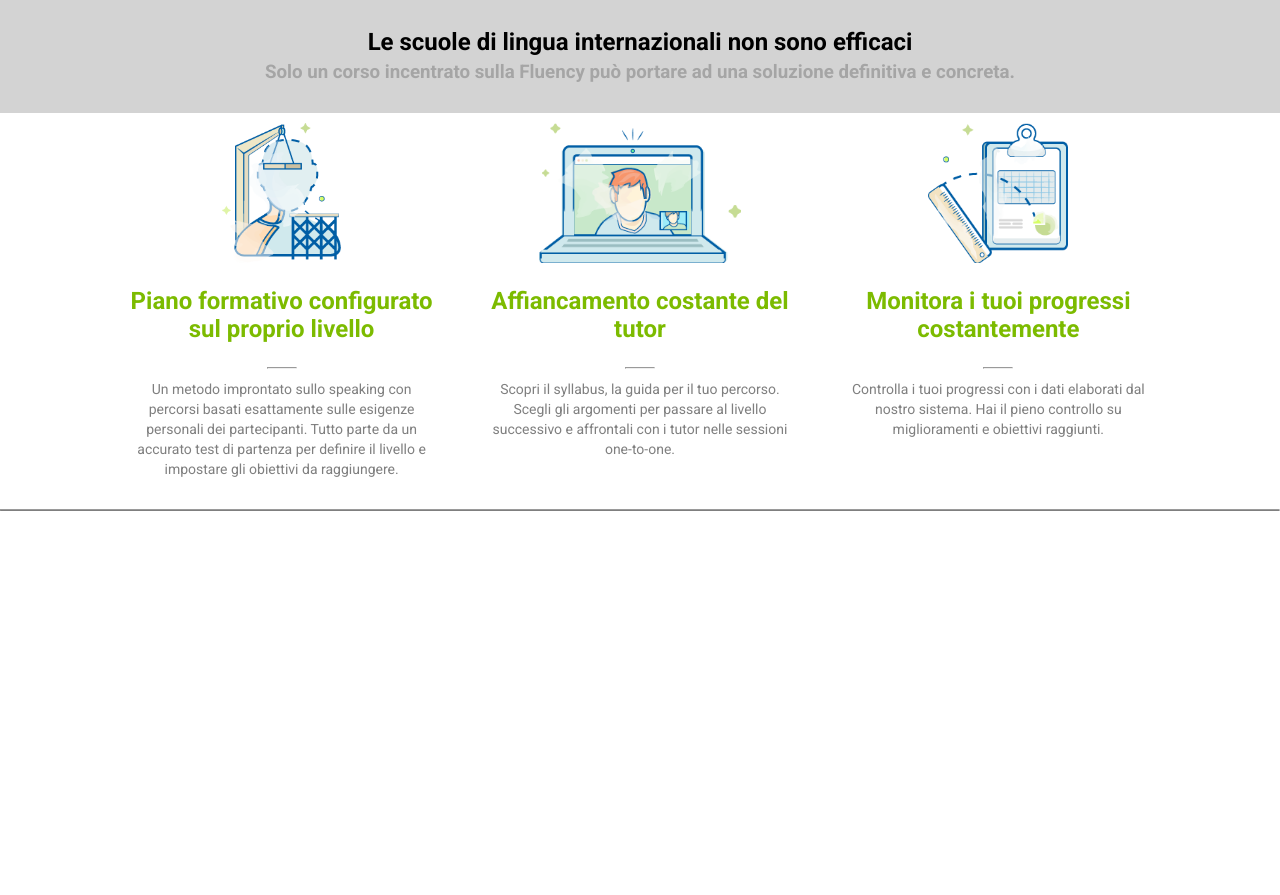
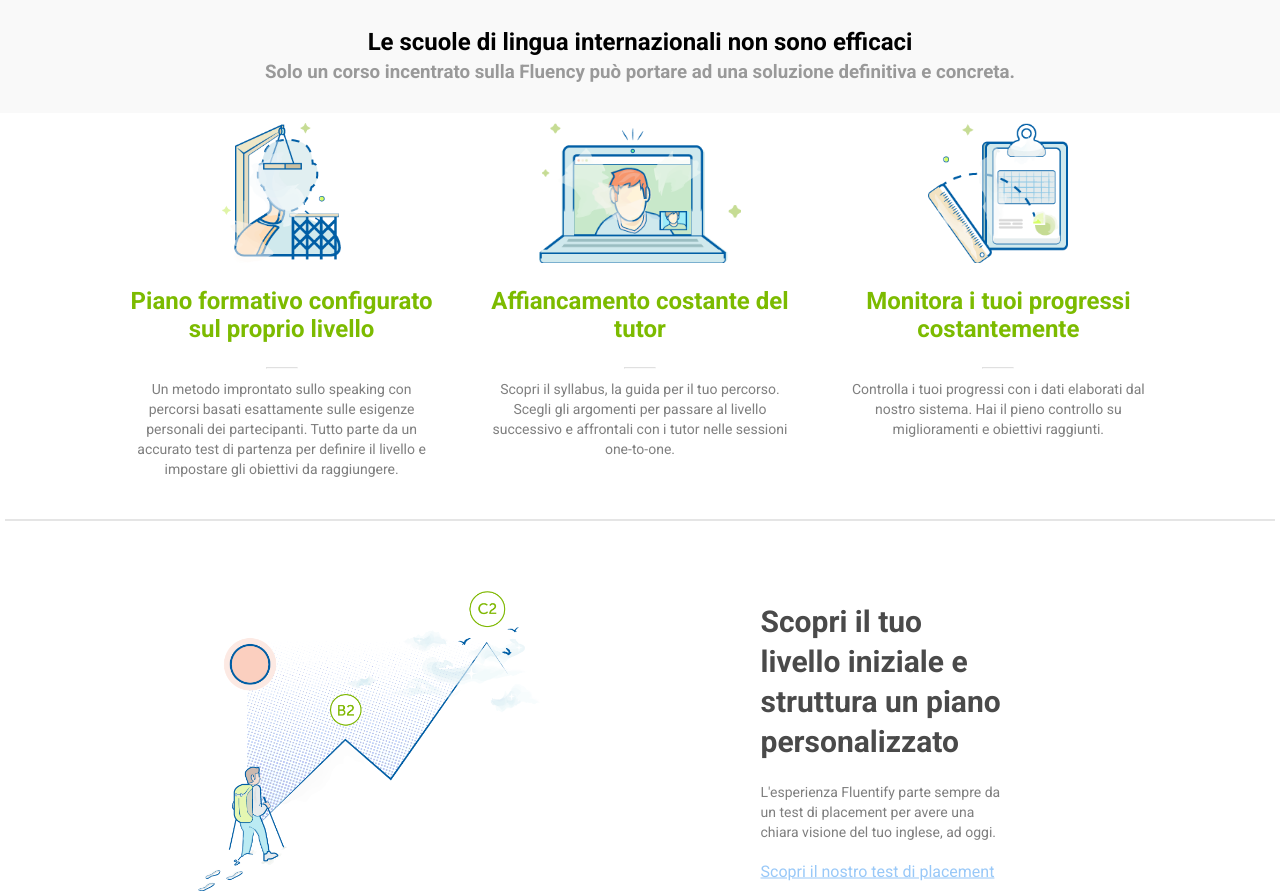
Before and after one commit to danielelanzi/html-css-fluentify, a plain HTML site: page index.html in a window 1280 px wide. Shown: the part 552-1447 px from the top of the page. Before the commit the page ends 1063 px from the top, so only its background shows below. Drawn offline with Linux system fonts and the light colour scheme.

Commit message:
migliorie main

```diff
--- a/css/style.css
+++ b/css/style.css
@@ -9,6 +9,11 @@
 
 body{
   font-family: 'Roboto', sans-serif;
+}
+
+/* float left */
+.float-left{
+  float: left;
 }
 
 /* clearfix main */
@@ -89,11 +94,16 @@ header{
   float: right;
 }
 
+.menu-right a:first-child{
+  color: rgba(255,255,255,.5);
+}
+
 .menu-right a:nth-child(2){
-  border: 1px solid white;
+  border: 1px solid #4e8cb6;
   border-radius: 4px;
   /* utilizzo di un padding interno */
   padding: 10px 35px;
+  opacity: 0.9;
 }
 /* utilizzo di un padding con span (oppure regola precedente)
 span{
@@ -134,18 +144,18 @@ a.button-banner{
 .text-topbanner{
   text-align: center;
   padding: 30px;
-  background-color: #D3D3D3;
+  background-color: #f9f9f9;
 }
 
 .text-topbanner h3{
-  color: #a5a5a5;
+  color: #999;
   margin-top: 5px;
 }
 
-/* contenuto superiore del main */
-.content-main{
+/* contenuto del main (content1) */
+.content1-main{
   width: 80%;
-  margin: 10px auto 30px;
+  margin: 10px auto 30px auto;
 }
 
 .part{
@@ -165,9 +175,10 @@ a.button-banner{
 }
 
 .part hr{
-  width: 30px;
+  width: 32px;
   margin: 10px auto;
-  color: lightgrey;
+  color: #373a3c;
+  opacity: 0.3;
 }
 
 .part.center{
@@ -176,10 +187,54 @@ a.button-banner{
 
 /* linea divisoria */
 .divisor{
-  border-bottom: 1px solid #7F7F7F;
+  margin: 40px 5px;
+  border: 1px solid rgba(0,0,0,.1);
 }
 
-/* contenuto inferiore del main (content) */
+/* contenuto del main (content2) */
+.content2-main{
+  width: 80%;
+  margin: 0 auto;
+  padding: 30px;
+}
+
+.part-img, .part-right{
+  width: 50%;
+}
+
+.part-img img{
+  height: 300px;
+  margin-left: 40px;
+}
+
+.part-right{
+  position: relative;
+  height: 300px;
+}
+
+.part-text{
+  position: absolute;
+  top: 50%;
+  left:50%;
+  transform: translate(-50%, -50%);
+}
+
+.part-text h2{
+  line-height: 40px;
+  font-size: 30px;
+  color: #4a4a4a;
+}
+
+.part-text p{
+  margin: 20px 0;
+}
+.part-text a{
+  color: #98c8f8;
+}
+
+
+
+
 
 
 footer{
--- a/index.html
+++ b/index.html
@@ -45,12 +45,13 @@
     <!-- main -->
     <main>
       <!-- top banner main -->
-        <div class="text-topbanner">
-          <h2>Le scuole di lingua internazionali non sono efficaci</h2>
-          <h3>Solo un corso incentrato sulla Fluency pu&ograve; portare ad una soluzione definitiva e concreta.</h3>
-        </div>
+      <div class="text-topbanner">
+        <h2>Le scuole di lingua internazionali non sono efficaci</h2>
+        <h3>Solo un corso incentrato sulla Fluency pu&ograve; portare ad una soluzione definitiva e concreta.</h3>
+      </div>
       <!-- /top banner main -->
-      <section class="content-main clearfix">
+      <!-- contenuto del main (content1) -->
+      <section class="content1-main clearfix">
         <div class="part left">
           <img src="img/profile.png" class="img-left" alt="">
           <h2>Piano formativo configurato sul proprio livello
@@ -79,10 +80,23 @@
           </p>
         </div>
       </section>
+      <!-- /contenuto del main (content1) -->
       <hr class="divisor">
-      <div class="content-main2 clearfix">
+      <!-- contenuto del main (content2) -->
+      <div class="content2-main">
+        <div class="part-img float-left clearfix">
+          <img src="img/mountain.png" alt="">
+        </div>
 
+        <div class="part-right float-left clearfix">
+          <div class="part-text">
+          <h2>Scopri il tuo livello iniziale e struttura un piano personalizzato</h2>
+          <p>L'esperienza Fluentify parte sempre da un test di placement per avere una chiara visione del tuo inglese, ad oggi.</p>
+          <a href="#">Scopri il nostro test di placement</a>
+          </div>
+        </div>
       </div>
+      <!-- /contenuto del main (content2) -->
     </main>
     <!-- /main -->
   </body>
```
